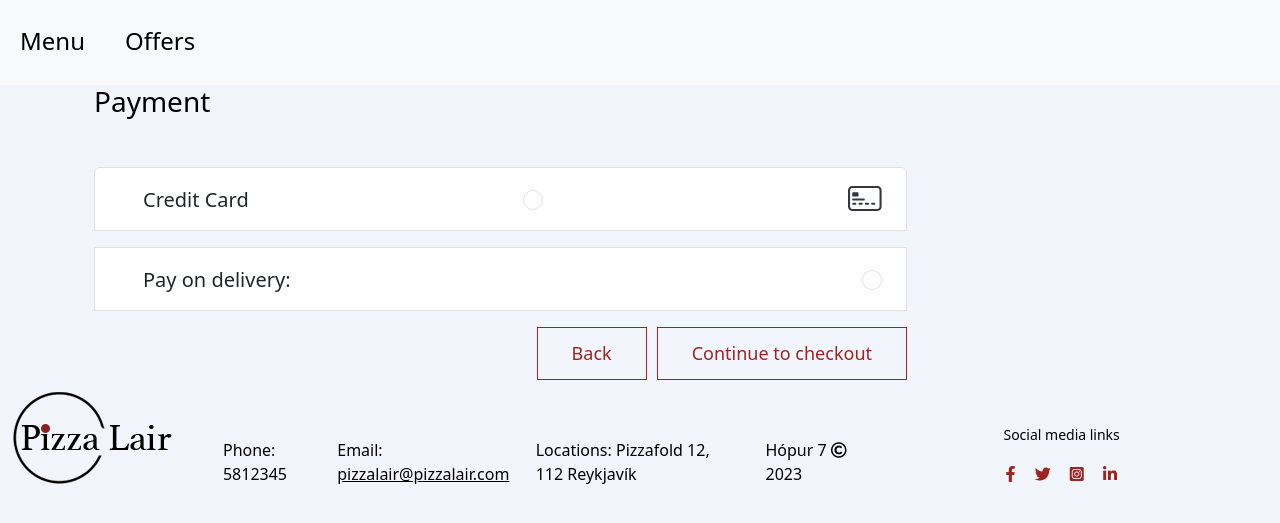
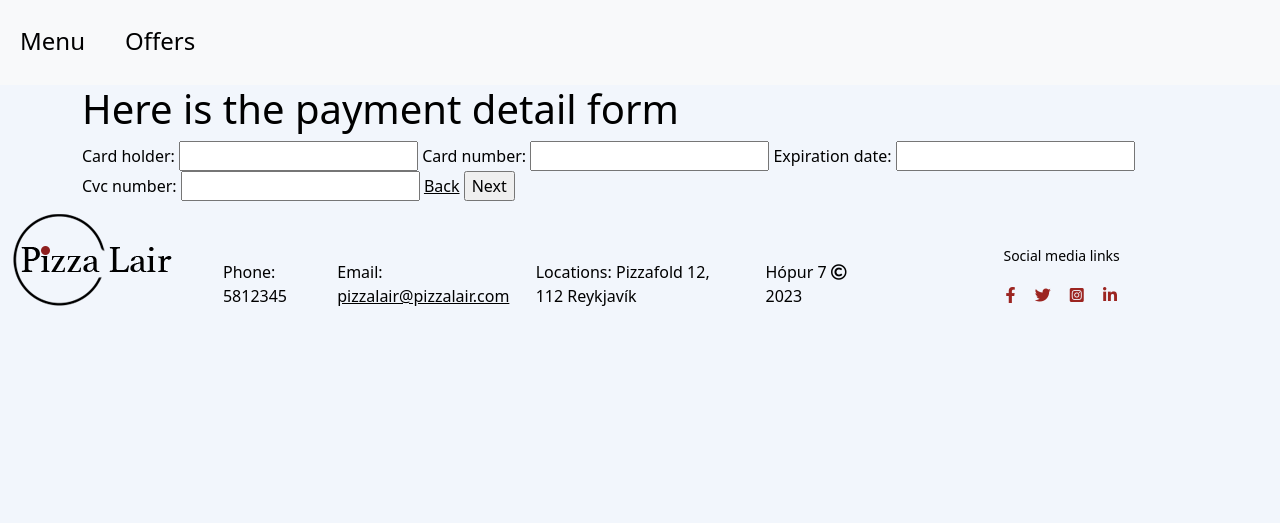
Before and after one commit to kjarri007/Pizza_Lair_Group_7, a Django app: page /checkout/payment-detail/ in a window 1280 px wide. Shown: the part 245-768 px from the top of the page. Run offline with Django 4.2, Linux system fonts and the light colour scheme; the visitor is signed in with stand-in values (Sample User, id 1); data that the repository does not hold is empty.

Commit message:
Various Changes and migrations for checkout app

```diff
--- a/checkout/forms/payment.py
+++ b/checkout/forms/payment.py
@@ -1,4 +1,4 @@
-from django.forms import ModelForm, fields
+from django.forms import ModelForm, widgets
 from checkout.models import Payment
 
 
--- a/checkout/urls.py
+++ b/checkout/urls.py
@@ -3,7 +3,7 @@ from . import views
 
 urlpatterns = [
     path("contact-info/", views.contact_info, name="contact_info"),
-    path("payment-detail/", views.payment_info, name="payment_info"),
+    path("payment-detail/", views.payment_info, name="payment_detail"),
     path("review/", views.review_step, name="review_order"),
     path("confirmation/", views.confirmation, name="order_confirmation")
 ]
--- a/checkout/views.py
+++ b/checkout/views.py
@@ -1,26 +1,52 @@
 from django.http import JsonResponse  # Throw away after testing
-from django.shortcuts import render
+from django.shortcuts import render, redirect
 from .forms.contact import ContactInfoForm
 from .forms.payment import PaymentForm
+from checkout.models import ContactInfo, Payment, Order
 
 
 # Create your views here.
 def contact_info(request):
+    user_contact_info = ContactInfo.objects.filter(user=request.user).first()
     if request.method == "POST":
-        pass
-    return render(request, "checkout/contact_info.html", context={"form": ContactInfoForm()})
+        form = ContactInfoForm(instance=user_contact_info, data=request.POST)
+        if form.is_valid():
+            user_contact_info = form.save(commit=False)
+            user_contact_info.user = request.user
+            user_contact_info.save()
+            return redirect("payment_detail")
+    return render(request, "checkout/contact_info.html", context={"form": ContactInfoForm(instance=user_contact_info)})
 
 
 def payment_info(request):
+    user_payment_info = Payment.objects.filter(user=request.user).first()
     if request.method == "POST":
-        pass
-    return render(request, "checkout/payment_info.html", context={"form": PaymentForm()})
+        form = PaymentForm(instance=user_payment_info, data=request.POST)
+        if form.is_valid():
+            user_payment_info = form.save(commit=False)
+            user_payment_info.user = request.user
+            user_payment_info.save()
+            return redirect("review_order")
+        else:
+            # Access the first error message for the "card_number" field
+            card_number_error = form.errors.get('card_number', None)
+            if card_number_error:
+                error_message = f"Invalid card number: {card_number_error}"
+            else:
+                error_message = "Please correct the errors below."
+    else:
+        error_message = None
+    return render(request, "checkout/payment_info.html",
+                  context={"form": PaymentForm(), "error_message": error_message})
 
 
 def review_step(request):
+    user_contact_info = ContactInfo.objects.filter(user=request.user).first()
+    user_payment_info = Payment.objects.filter(user=request.user).first()
     if request.method == "POST":
-        pass
-    return render(request, "checkout/review_order.html", context={})
+        new_order = Order()
+    return render(request, "checkout/review_order.html",
+                  context={"contact_info": user_contact_info, "payment_info": user_payment_info})
 
 
 def confirmation(request):
--- a/templates/checkout/payment_info.html
+++ b/templates/checkout/payment_info.html
@@ -1,73 +1,87 @@
 {% extends 'base.html' %}
 
 {% block content %}
-    <div class="container">
-        <h1 class="h3 mb-5">Payment</h1>
-        <div class="row">
-            <div class="col-lg-9 shadow-card">
-                <div class="accordion" id="accordionPayment">
-                    <!-- Credit card -->
-                    <div class="accordion-item mb-3">
-                        <div class="form-check w-100 collapsed" data-bs-toggle="collapse" data-bs-target="#collapseCC" aria-expanded="false">
-                            <h2 class="h5 px-4 py-3 accordion-header d-flex justify-content-between align-items-center">
-                                <label for="payment1" class="form-check-label pt-1">Credit Card</label>
-                                <input class="form-check-input" id="payment1" type="radio" name="payment">
-                                <span>
-                                    <svg width="34" height="25" xmlns="http://www.w3.org/2000/svg">
-                                        <g fill-rule="nonzero" fill="#333840">
-                                            <path d="M29.418 2.083c1.16 0 2.101.933 2.101 2.084v16.666c0 1.15-.94 2.084-2.1 2.084H4.202A2.092 2.092 0 0 1 2.1 20.833V4.167c0-1.15.941-2.084 2.102-2.084h25.215ZM4.203 0C1.882 0 0 1.865 0 4.167v16.666C0 23.135 1.882 25 4.203 25h25.215c2.321 0 4.203-1.865 4.203-4.167V4.167C33.62 1.865 31.739 0 29.418 0H4.203Z"></path>
-                                            <path d="M4.203 7.292c0-.576.47-1.042 1.05-1.042h4.203c.58 0 1.05.466 1.05 1.042v2.083c0 .575-.47 1.042-1.05 1.042H5.253c-.58 0-1.05-.467-1.05-1.042V7.292Zm0 6.25c0-.576.47-1.042 1.05-1.042H15.76c.58 0 1.05.466 1.05 1.042 0 .575-.47 1.041-1.05 1.041H5.253c-.58 0-1.05-.466-1.05-1.041Zm0 4.166c0-.575.47-1.041 1.05-1.041h2.102c.58 0 1.05.466 1.05 1.041 0 .576-.47 1.042-1.05 1.042H5.253c-.58 0-1.05-.466-1.05-1.042Zm6.303 0c0-.575.47-1.041 1.051-1.041h2.101c.58 0 1.051.466 1.051 1.041 0 .576-.47 1.042-1.05 1.042h-2.102c-.58 0-1.05-.466-1.05-1.042Zm6.304 0c0-.575.47-1.041 1.051-1.041h2.101c.58 0 1.05.466 1.05 1.041 0 .576-.47 1.042-1.05 1.042h-2.101c-.58 0-1.05-.466-1.05-1.042Zm6.304 0c0-.575.47-1.041 1.05-1.041h2.102c.58 0 1.05.466 1.05 1.041 0 .576-.47 1.042-1.05 1.042h-2.101c-.58 0-1.05-.466-1.05-1.042Z"></path>
-                                        </g>
-                                    </svg>
-                                </span>
-                            </h2>
-                        </div>
-                        <div id="collapseCC" class="accordion-collapse collapse" data-bs-parent="#accordionPayment" style="">
-                            <div class="accordion-body">
-                                <div class="mb-3">
-                                    <label for="card-number" class="form-label">Card Number:</label>
-                                    <input type="text" class="form-control" id="card-number" placeholder="">
-                                </div>
-                                <div class="row">
-                                    <div class="col-lg-6">
-                                        <div class="mb-3">
-                                            <label for="name-on-card" class="form-label">Name on card:</label>
-                                            <input type="text" class="form-control" id="name-on-card" placeholder="">
-                                        </div>
-                                    </div>
-                                    <div class="col-lg-3">
-                                        <div class="mb-3">
-                                            <label for="expiry-date" class="form-label">Expiry date:</label>
-                                            <input type="text" class="form-control" id="expiry-date" placeholder="MM/YY">
-                                        </div>
-                                    </div>
-                                    <div class="col-lg-3">
-                                        <div class="mb-3">
-                                            <label for="cvv-code" class="form-label">CVV Code</label>
-                                            <input type="password" class="form-control" id="cvv-code">
-                                        </div>
-                                    </div>
-                                </div>
-                            </div>
-                        </div>
-                    </div>
-                    <!-- Pay on delivery -->
-                    <div class="accordion-item mb-3 border">
-                        <div class="form-check w-100 collapsed" data-bs-toggle="collapse" data-bs-target="#collapsePP" aria-expanded="false">
-                            <h2 class="h5 px-4 py-3 accordion-header d-flex justify-content-between align-items-center">
-                                <label for="payment2" class="form-check-label pt-1">Pay on delivery:</label>
-                                <input class="form-check-input" id="payment2" type="radio" name="payment" >
-                            </h2>
-                        </div>
-                    </div>
-                    <div class="d-flex justify-content-end">
-                        <a href="{% url 'contact_info' %}"><input type="submit" value="Back" class="main_btn"></a>
-                        <a href="{% url 'review_order' %}"><input type="submit" value="Continue to checkout" class="main_btn "></a>
-                    </div>
-                </div>
-            </div>
-        </div>
-    </div>
+    <h1>Here is the payment detail form</h1>
+    <form method="post">
+        {% csrf_token %}
+        {% if error_message %}
+            <p><<strong>{{ error_message }}</strong></p>
+        {% endif %}
+        {{ form }}
+        <a href="{% url 'contact_info' %}">Back</a>
+        <input type="submit" value="Next">
+    </form>
+
+
+{#    <div class="container">#}
+{#        <h1 class="h3 mb-5">Payment</h1>#}
+{#        <div class="row">#}
+{#            <div class="col-lg-9 shadow-card">#}
+{#                <div class="accordion" id="accordionPayment">#}
+{#                    <!-- Credit card -->#}
+{#                    <div class="accordion-item mb-3">#}
+{#                        <div class="form-check w-100 collapsed" data-bs-toggle="collapse" data-bs-target="#collapseCC" aria-expanded="false">#}
+{#                            <h2 class="h5 px-4 py-3 accordion-header d-flex justify-content-between align-items-center">#}
+{#                                <label for="payment1" class="form-check-label pt-1">Credit Card</label>#}
+{#                                <input class="form-check-input" id="payment1" type="radio" name="payment">#}
+{#                                <span>#}
+{#                                    <svg width="34" height="25" xmlns="http://www.w3.org/2000/svg">#}
+{#                                        <g fill-rule="nonzero" fill="#333840">#}
+{#                                            <path d="M29.418 2.083c1.16 0 2.101.933 2.101 2.084v16.666c0 1.15-.94 2.084-2.1 2.084H4.202A2.092 2.092 0 0 1 2.1 20.833V4.167c0-1.15.941-2.084 2.102-2.084h25.215ZM4.203 0C1.882 0 0 1.865 0 4.167v16.666C0 23.135 1.882 25 4.203 25h25.215c2.321 0 4.203-1.865 4.203-4.167V4.167C33.62 1.865 31.739 0 29.418 0H4.203Z"></path>#}
+{#                                            <path d="M4.203 7.292c0-.576.47-1.042 1.05-1.042h4.203c.58 0 1.05.466 1.05 1.042v2.083c0 .575-.47 1.042-1.05 1.042H5.253c-.58 0-1.05-.467-1.05-1.042V7.292Zm0 6.25c0-.576.47-1.042 1.05-1.042H15.76c.58 0 1.05.466 1.05 1.042 0 .575-.47 1.041-1.05 1.041H5.253c-.58 0-1.05-.466-1.05-1.041Zm0 4.166c0-.575.47-1.041 1.05-1.041h2.102c.58 0 1.05.466 1.05 1.041 0 .576-.47 1.042-1.05 1.042H5.253c-.58 0-1.05-.466-1.05-1.042Zm6.303 0c0-.575.47-1.041 1.051-1.041h2.101c.58 0 1.051.466 1.051 1.041 0 .576-.47 1.042-1.05 1.042h-2.102c-.58 0-1.05-.466-1.05-1.042Zm6.304 0c0-.575.47-1.041 1.051-1.041h2.101c.58 0 1.05.466 1.05 1.041 0 .576-.47 1.042-1.05 1.042h-2.101c-.58 0-1.05-.466-1.05-1.042Zm6.304 0c0-.575.47-1.041 1.05-1.041h2.102c.58 0 1.05.466 1.05 1.041 0 .576-.47 1.042-1.05 1.042h-2.101c-.58 0-1.05-.466-1.05-1.042Z"></path>#}
+{#                                        </g>#}
+{#                                    </svg>#}
+{#                                </span>#}
+{#                            </h2>#}
+{#                        </div>#}
+{#                        <div id="collapseCC" class="accordion-collapse collapse" data-bs-parent="#accordionPayment" style="">#}
+{#                            <div class="accordion-body">#}
+{#                                <div class="mb-3">#}
+{#                                    <label for="card-number" class="form-label">Card Number:</label>#}
+{#                                    <input type="text" class="form-control" id="card-number" placeholder="">#}
+{#                                </div>#}
+{#                                <div class="row">#}
+{#                                    <div class="col-lg-6">#}
+{#                                        <div class="mb-3">#}
+{#                                            <label for="name-on-card" class="form-label">Name on card:</label>#}
+{#                                            <input type="text" class="form-control" id="name-on-card" placeholder="">#}
+{#                                        </div>#}
+{#                                    </div>#}
+{#                                    <div class="col-lg-3">#}
+{#                                        <div class="mb-3">#}
+{#                                            <label for="expiry-date" class="form-label">Expiry date:</label>#}
+{#                                            <input type="text" class="form-control" id="expiry-date" placeholder="MM/YY">#}
+{#                                        </div>#}
+{#                                    </div>#}
+{#                                    <div class="col-lg-3">#}
+{#                                        <div class="mb-3">#}
+{#                                            <label for="cvv-code" class="form-label">CVV Code</label>#}
+{#                                            <input type="password" class="form-control" id="cvv-code">#}
+{#                                        </div>#}
+{#                                    </div>#}
+{#                                </div>#}
+{#                            </div>#}
+{#                        </div>#}
+{#                    </div>#}
+{#                    <!-- Pay on delivery -->#}
+{#                    <div class="accordion-item mb-3 border">#}
+{#                        <div class="form-check w-100 collapsed" data-bs-toggle="collapse" data-bs-target="#collapsePP" aria-expanded="false">#}
+{#                            <h2 class="h5 px-4 py-3 accordion-header d-flex justify-content-between align-items-center">#}
+{#                                <label for="payment2" class="form-check-label pt-1">Pay on delivery:</label>#}
+{#                                <input class="form-check-input" id="payment2" type="radio" name="payment" >#}
+{#                            </h2>#}
+{#                        </div>#}
+{#                    </div>#}
+{#                    <div class="d-flex justify-content-end">#}
+{#                        <a href="{% url 'contact_info' %}"><input type="submit" value="Back" class="main_btn"></a>#}
+{#                        <a href="{% url 'review_order' %}"><input type="submit" value="Continue to checkout" class="main_btn "></a>#}
+{#                    </div>#}
+{#                </div>#}
+{#            </div>#}
+{#        </div>#}
+{#    </div>#}
+
+{#    ------------------------------------------------------------------------------------#}
 
 {#    <h4 class="mb-3 m-4">Payment method</h4>#}
 {##}
```
Also changed, not shown: checkout/models.py (+16 -14 lines), templates/checkout/contact_info.html (+5 -2 lines), checkout/migrations/0002_rename_order_id_orderitem_order_and_more.py (added), checkout/migrations/0003_remove_order_contact_id_remove_order_payment_id_and_more.py (added), checkout/migrations/0004_alter_payment_card_number_alter_payment_cvc_number_and_more.py (added).
